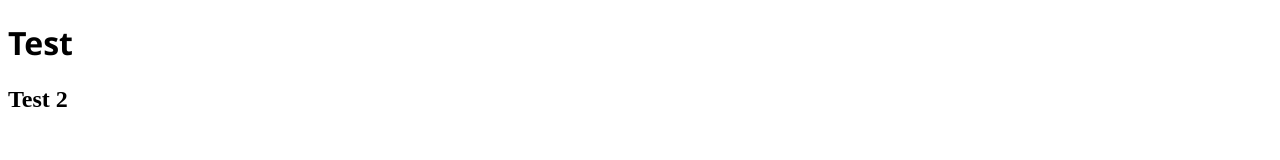
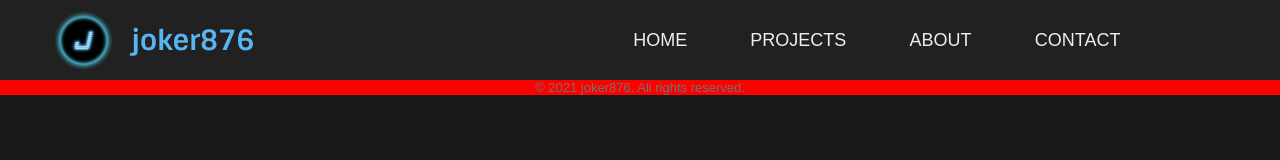
Before and after one commit to joker876/website, a plain HTML site: page index.html in a window 1280 px wide. Shown: the top 160 px of the page. Drawn offline with Linux system fonts and the light colour scheme; a web font is replaced by a local one.

Commit message:
first parts

```diff
--- a/index.html
+++ b/index.html
@@ -1,13 +1,41 @@
 <!DOCTYPE html>
 <html lang="en">
+
 <head>
     <meta charset="UTF-8">
     <meta name="viewport" content="width=device-width, initial-scale=1.0">
     <title>joker876</title>
+    <link rel="preconnect" href="https://fonts.gstatic.com">
+    <link
+        href="https://fonts.googleapis.com/css2?family=family=Montserrat:wght@300;400;500;600;700;800;900&display=swap"
+        rel="stylesheet">
+    <link href="https://fonts.googleapis.com/css2?family=Sintony:wght@700&display=swap" rel="stylesheet">
     <link rel='stylesheet' href="styles.css">
 </head>
+
 <body>
-    <h1>Test</h1>
-    <h2>Test 2</h2>
+    <header class="header">
+        <div id="logo-container">
+            <img class="logo" src="images/logo.png" alt="logo">
+            <span class="name">joker876</span>
+        </div>
+        <div class="hamburger-container" id="hamburger">
+            <div class="hamburger">
+                <span></span>
+                <span></span>
+                <span></span>
+            </div>
+        </div>
+        <nav class="navbar-container">
+            <ul class="navbar">
+                <li><a class="nav-link" href="#">Home</a></li>
+                <li><a class="nav-link" href="#">Projects</a></li>
+                <li><a class="nav-link" href="#">About</a></li>
+                <li><a class="nav-link" href="#">Contact</a></li>
+            </ul>
+        </nav>
+    </header>
+    <footer class="rights-reserved">© 2021 joker876. All rights reserved.</footer>
 </body>
+
 </html>
--- a/styles.css
+++ b/styles.css
@@ -1,3 +1,147 @@
-h1 {
-    font-family: 'Segoe UI', Tahoma, Geneva, Verdana, sans-serif;
+:root {
+    --color-main: #59b5f2;
+    --color-text: #eee;
+    --color-bg: #181818;
+    --color-bg2: #212121;
 }
+
+* {
+    margin: 0;
+    padding: 0;
+    box-sizing: border-box;
+}
+
+body {
+    font-family: 'Montserrat', sans-serif;
+    background: var(--color-bg);
+    min-height: 200vh;
+}
+
+.header {
+    background: var(--color-bg2);
+    padding: 0 10% 0 4%;
+    position: sticky;
+    top: 0;
+    display: flex;
+    justify-content: space-between;
+    align-items: center;
+    width: 100%;
+    height: 80px;
+    z-index: 1;
+}
+
+#logo-container {
+    display: flex;
+    align-items: center;
+    cursor: pointer;
+}
+.logo {
+    height: 65px;
+}
+.name {
+    font-family: 'Sintony', sans-serif;
+    font-size: 28px;
+    margin-left: 15px;
+    color: var(--color-main);
+}
+
+.navbar-container {
+    width: 50%;
+}
+.navbar {
+    display: flex;
+    align-items: center;
+    justify-content: space-around;
+    list-style-type: none;
+}
+.nav-link {
+    text-decoration: none;
+    color: var(--color-text);
+    font-size: 18px;
+    text-transform: uppercase;
+    transition: color 0.5s ease;
+}
+.nav-link:hover {
+    color: var(--color-main)
+}
+.hamburger-container {
+    position: absolute;
+    top: 20%;
+    right: 5%;
+    display: none;
+    justify-self: end;
+    width: 56px;
+    height: 56px;
+    border: 2px solid var(--color-text);
+    border-radius: 50%;
+}
+.hamburger {
+    display: none;
+    position: relative;
+    top: 28%;
+    left: 16%;
+    width: 30px;
+    height: 21px;
+    flex-direction: column;
+}
+.hamburger span {
+    height: 3px;
+    width: 100%;
+    background: var(--color-text);
+    margin: 2.5px;
+}
+.hamburger:hover span {
+    background: var(--color-main);
+}
+.hamburger-container:hover {
+    border-color: var(--color-main);
+}
+
+/* @media screen and (max-width: 1000px) {
+    .header {
+        padding-right: 4%;
+    }
+    .navbar-container {
+        width: 60%;
+    }
+}
+
+@media screen and (max-width: 767px) {
+    .hamburger-container, .hamburger {
+        display: flex;
+    }
+    .header {
+        flex-direction: column;
+        justify-content: flex-start;
+    }
+    #logo-container {
+        position: absolute;
+        left: 20px;
+        top: 6px;
+    }
+    .navbar-container {
+        padding-top: 7vh;
+        width: 100vh;
+        margin-top: 20px;
+    }
+    .navbar {
+        flex-direction: column;
+    }
+    .navbar li {
+        display: none;
+        margin: 18px;
+    }
+} */
+
+.rights-reserved {
+    position: sticky;
+    bottom: 0;
+    height: 4%;
+    width: 100%;
+    color: #717171;
+    font-size: 13px;
+    background: red/* var(--color-bg2) */;
+    display: flex;
+    align-items: center;
+    justify-content: center;
+}
```
Also changed, not shown: images/logo.png (added).
